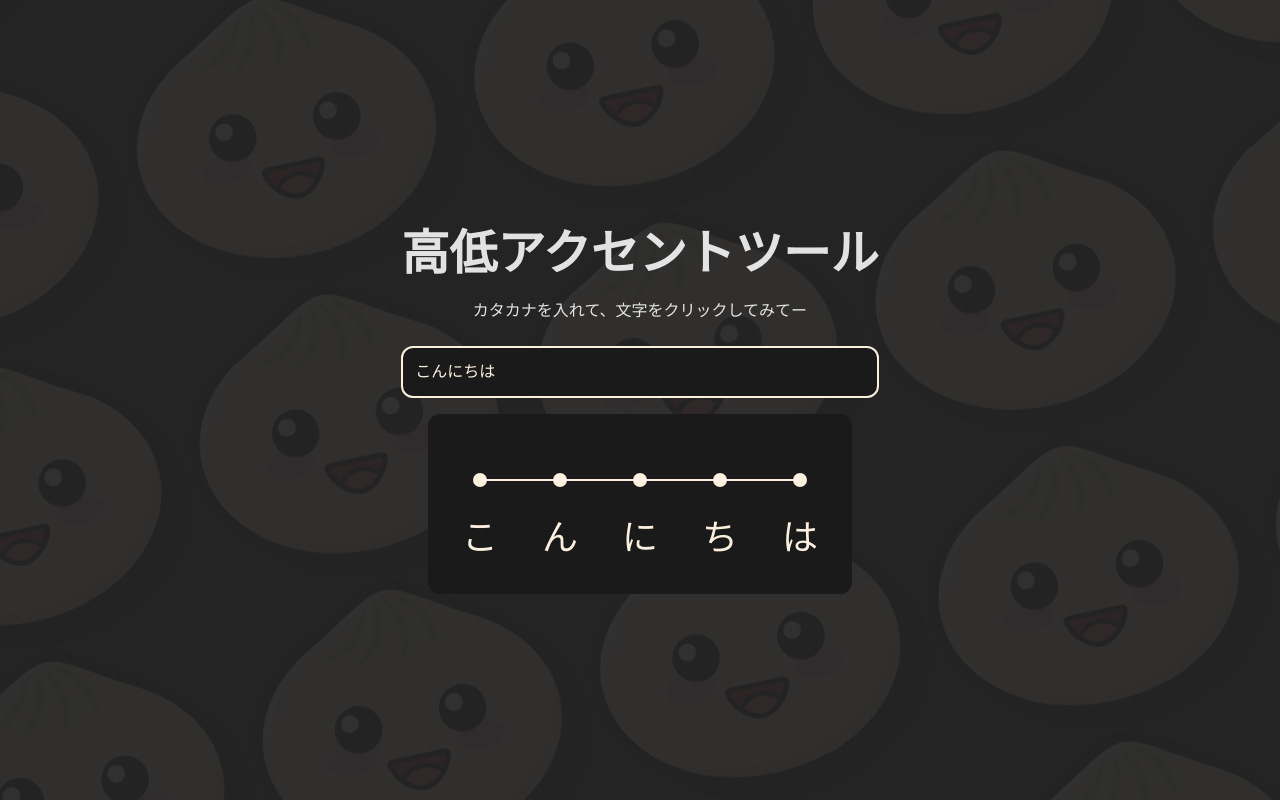
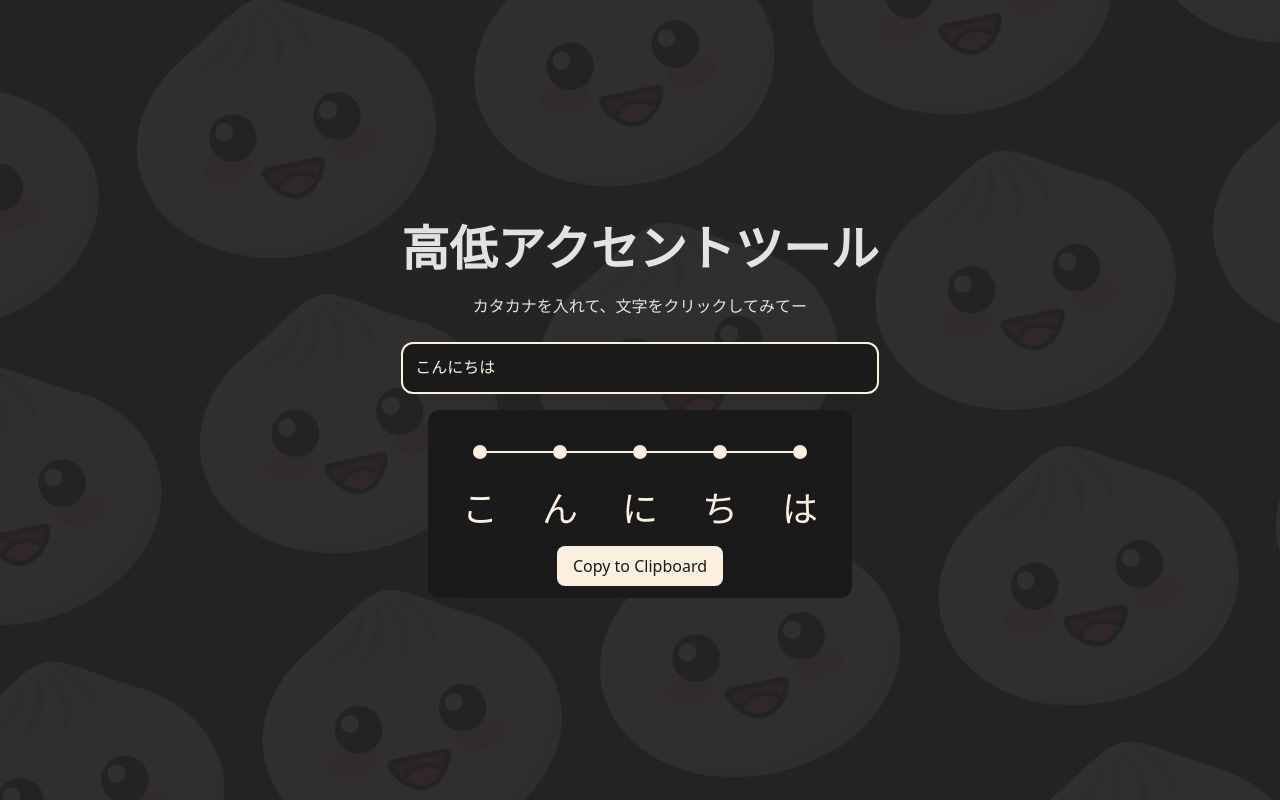
Before and after one commit to jiyans/pitch-accent-viz, a React (Vite) app: page / in a window 1280 px wide. Built offline with nearby package versions, Linux system fonts and the light colour scheme.

Commit message:
Try adding easy pasting functionality

```diff
--- a/src/PitchAccentViz.tsx
+++ b/src/PitchAccentViz.tsx
@@ -12,11 +12,44 @@ function splitIntoMoras(text: string): string[] {
 
 export function PitchAccentViz() {
   const [inputText, setText] = useState<string>('こんにちは');
+  const [isCopied, setIsCopied] = useState(false);
   const [pitchLevels, setPitchLevels] = useState<PitchLevels>({});
 
   const moras = splitIntoMoras(inputText);
   const MORA_WIDTH = 80; // Width allocated for each mora
   const svgWidth = moras.length * MORA_WIDTH;
+
+  const copyToClipboard = async () => {
+    try {
+      const html = `
+      <div style="font-family: monospace;">
+        <div style="margin-bottom: 10px;">
+          ${moras
+            .map(
+              (mora, index) =>
+                ` <span style="display: inline-block; min-width: ${MORA_WIDTH}px; text-align: center;"> ${pitchLevels[mora] ? '↑' : '↓'} </span> `,
+            )
+            .join('')}
+        </div>
+        <div>
+          ${moras
+            .map((mora, index) => ` <span style="display: inline-block; min-width: ${MORA_WIDTH}px; text-align: center;"> ${mora} </span> `)
+            .join('')}
+        </div>
+      </div>
+    `;
+
+      // Create a Blob with HTML content
+      const blob = new Blob([html], { type: 'text/html' });
+      const clipboardItem = new ClipboardItem({ 'text/html': blob });
+
+      await navigator.clipboard.write([clipboardItem]);
+      setIsCopied(true);
+      setTimeout(() => setIsCopied(false), 2000); // Reset copied state after 2 seconds
+    } catch (err) {
+      console.error('Failed to copy:', err);
+    }
+  };
 
   const togglePitch = (mora: string) => {
     setPitchLevels((prev: PitchLevels) => ({ ...prev, [mora]: !prev[mora] }));
@@ -73,6 +106,14 @@ export function PitchAccentViz() {
               </span>
             ))}
           </div>
+
+          <button
+            onClick={copyToClipboard}
+            className="mt-4 px-4 py-2 bg-[#fbf0df] text-[#1a1a1a] rounded-lg
+      hover:bg-[#f3d5a3] transition-colors"
+          >
+            {isCopied ? 'Copied!' : 'Copy to Clipboard'}
+          </button>
         </div>
       </div>
     </div>
```
